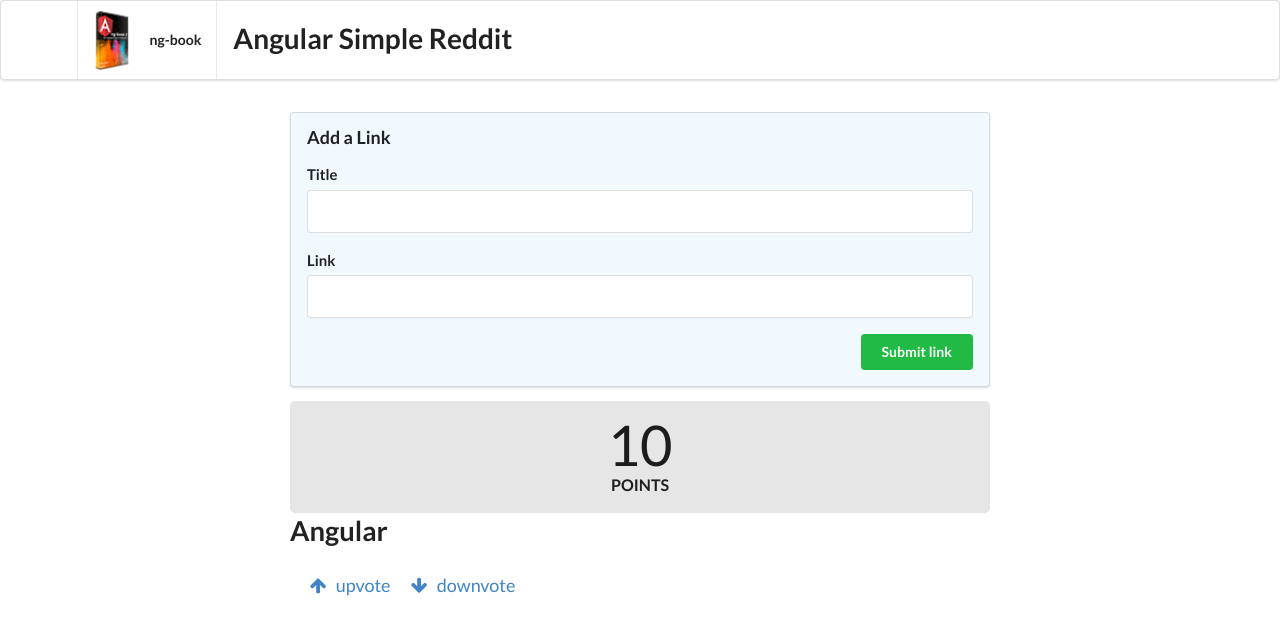
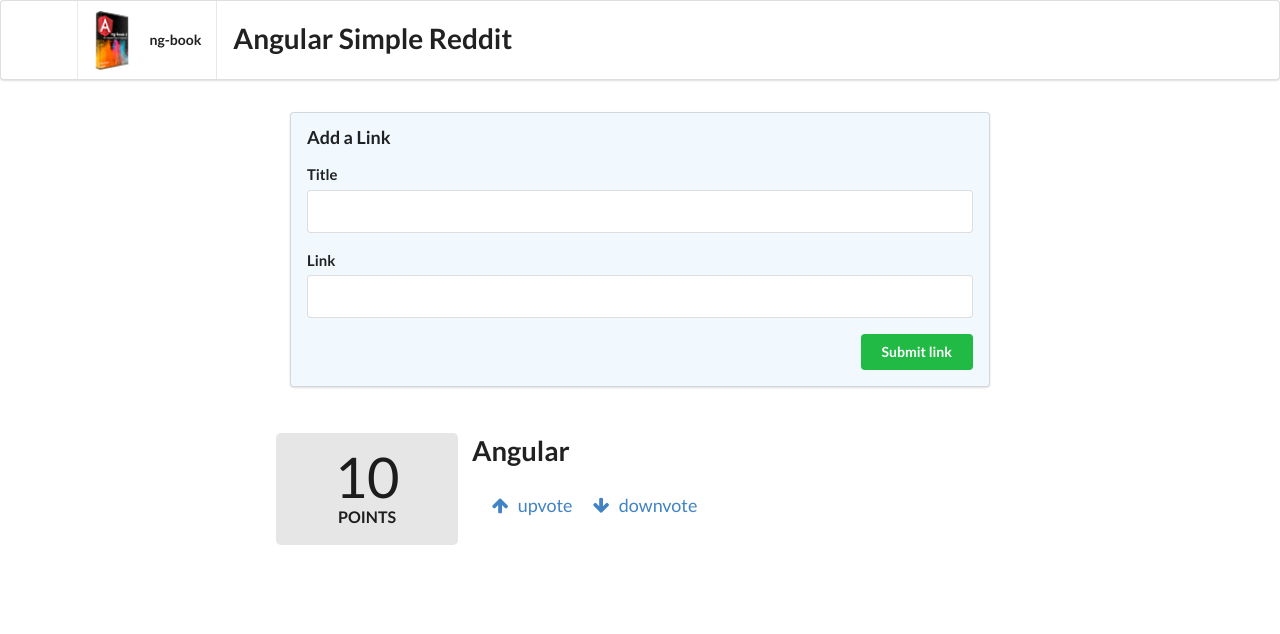
Before and after one commit to asia898/angular-reddit, an Angular app: page / in a window 1280 px wide. Shown: the top 634 px of the page. Built offline with nearby package versions, Linux system fonts and the light colour scheme.

Commit message:
Correcting the app markup

```diff
--- a/src/app/app.component.html
+++ b/src/app/app.component.html
@@ -16,4 +16,6 @@
   </button>
 </form>
 
-<app-article></app-article>
+<div class="ui grid posts">
+  <app-article></app-article>
+</div>
```
